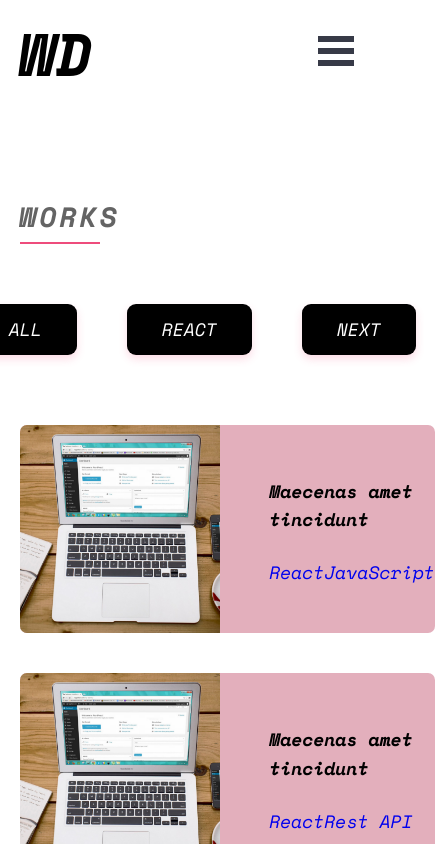
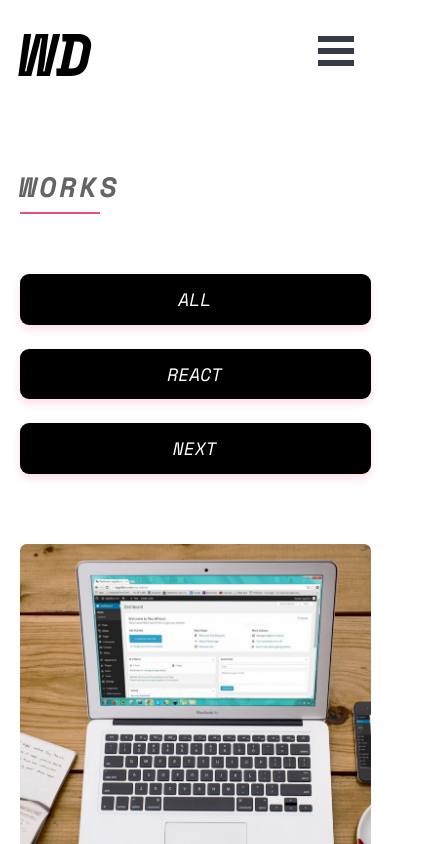
Before and after one commit to jonyahmed19/portfolio, a React (Create React App) app: page /works in a window 390 px wide. Shown: the top 844 px of the page, 435 px wide, since content can reach past the window. Built offline with nearby package versions, Linux system fonts and the light colour scheme.

Commit message:
responsive design is completed

```diff
--- a/src/App.js
+++ b/src/App.js
@@ -1,5 +1,5 @@
 import React from "react";
-import { Routes, Route } from "react-router-dom";
+import { Routes, Route, Link } from "react-router-dom";
 import "./app.scss";
 import Home from "./containers/Home.pages";
 import Contact from "./containers/Contact.pages";
@@ -15,8 +15,6 @@ function App() {
         <Route path="/" element={<Home />} />
         <Route path="/contact" element={<Contact />} />
         <Route path="/works" element={<Works />} />
-        <Route path="/blog" element={<Blog />} />
-        <Route path="/blog/:postId" element={<Single />} />
         <Route path="/works/:workId" element={<Single />} />
         <Route path="*" element={<NotFound />} />
       </Routes>
--- a/src/app.scss
+++ b/src/app.scss
@@ -8,6 +8,9 @@ Grid
 }
 
 /*********** Home **********/
+.homepage .container {
+  margin-bottom: 0;
+}
 .homepage .content {
   display: flex;
   justify-content: center;
@@ -238,6 +241,7 @@ input[type="submit"]:hover {
   gap: 25px;
   margin-bottom: 50px;
   color: #000;
+  padding: 0 30px;
 }
 .blog-container .title {
   margin-bottom: 30px;
@@ -247,6 +251,9 @@ input[type="submit"]:hover {
 }
 
 @media screen and (max-width: 900px) {
+  .container {
+    margin-bottom: 70px;
+  }
   .content .top-two {
     flex-direction: column;
     margin-top: 80px;
@@ -304,7 +311,28 @@ input[type="submit"]:hover {
     font-size: 20px;
   }
   .homepage .content {
-    gap: 80px;
+    gap: 60px;
+  }
+  .title {
+    margin-top: 60px;
+  }
+  .filter {
+    flex-direction: column;
+    gap: 24px;
+  }
+  .card {
+    flex-direction: column;
+    gap: 0px;
+    max-width: 360px;
+    margin: auto;
+  }
+  .card img {
+    max-width: 100%;
+    border-bottom-left-radius: 0;
+    border-top-right-radius: 7px;
+  }
+  .content .bottom-button {
+    gap: 40px;
   }
 }
 @media screen and (max-width: 550px) {
@@ -337,4 +365,13 @@ input[type="submit"]:hover {
   .icon-profile .facebook svg {
     font-size: 29px;
   }
+  .blog-container .title {
+    margin-top: 0;
+  }
+  .blog-container .title h2 {
+    font-size: 22px;
+  }
+  .singlepage .container {
+    margin-bottom: 40px;
+  }
 }
--- a/src/components/Header.component.jsx
+++ b/src/components/Header.component.jsx
@@ -1,6 +1,7 @@
 import React from "react";
 import { Link, useLocation, matchPath } from "react-router-dom";
 import { slide as Menu } from "react-burger-menu";
+import cv from "../assets/cv.pdf";
 const Header = ({ front }) => {
   const { pathname } = useLocation();
   const checkPath = function (arg) {
@@ -23,9 +24,9 @@ const Header = ({ front }) => {
       <Link className={checkPath("/contact") ? "active" : "link"} to="/contact">
         Contact
       </Link>
-      <Link className={checkPath("/blog/*") ? "active" : "link"} to="/blog">
-        Blog
-      </Link>
+      <a target="_blank" className={"link"} href={cv}>
+        CV
+      </a>
     </>
   );
 
--- a/src/containers/Home.pages.jsx
+++ b/src/containers/Home.pages.jsx
@@ -2,6 +2,7 @@ import React from "react";
 import Button from "../components/Button.component";
 import SocialIcon from "../components/SocialIcon.component";
 import jony from "../assets/jony2.png";
+import cv from "../assets/cv.pdf";
 import {
   FaGithub,
   FaLinkedinIn,
@@ -51,7 +52,9 @@ const Home = () => {
           <div className="bottom-button">
             <Button send="/works" text={"Works"} />
             <Button send="/contact" text={"Contact"} />
-            <Button send="/blog" text={"Blog"} />
+            <a target="_blank" href={cv}>
+              CV
+            </a>
           </div>
         </div>
       </div>
--- a/src/index.css
+++ b/src/index.css
@@ -50,7 +50,7 @@ Note: Beware of modifying this element as it can break the animations - you shou
 */
 .bm-menu-wrap {
   position: fixed;
-  height: 100%;
+  height: 300px !important;
 }
 
 /* General sidebar styles */
@@ -58,6 +58,7 @@ Note: Beware of modifying this element as it can break the animations - you shou
   background: #cfcfcf;
   padding: 1em;
   font-size: 18px;
+  overflow: hidden !important;
 }
 
 /* Morph shape necessary with bubble or elastic */
```
Also changed, not shown: 1 other file (tests, documents, lock files or other folders).
